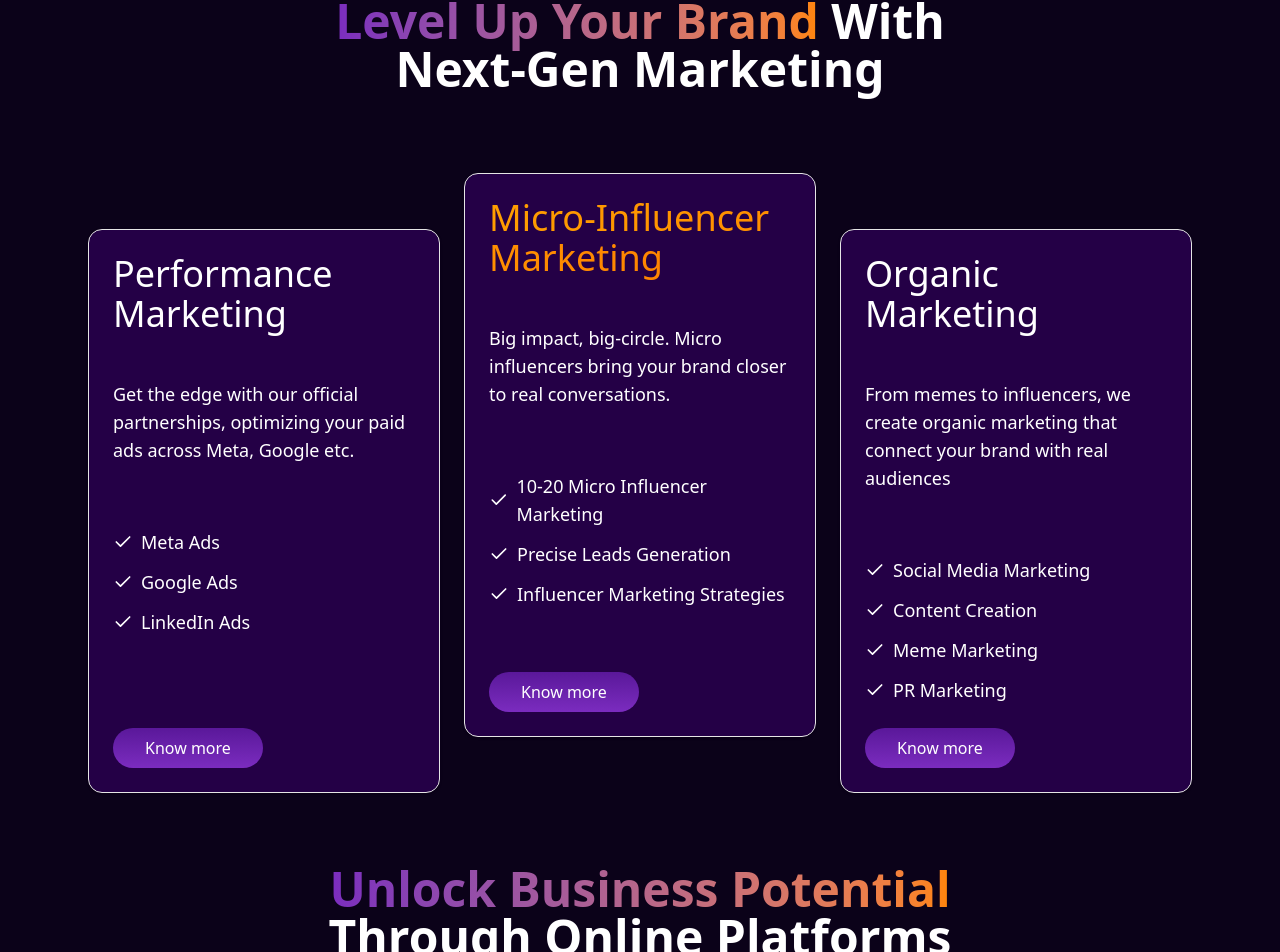
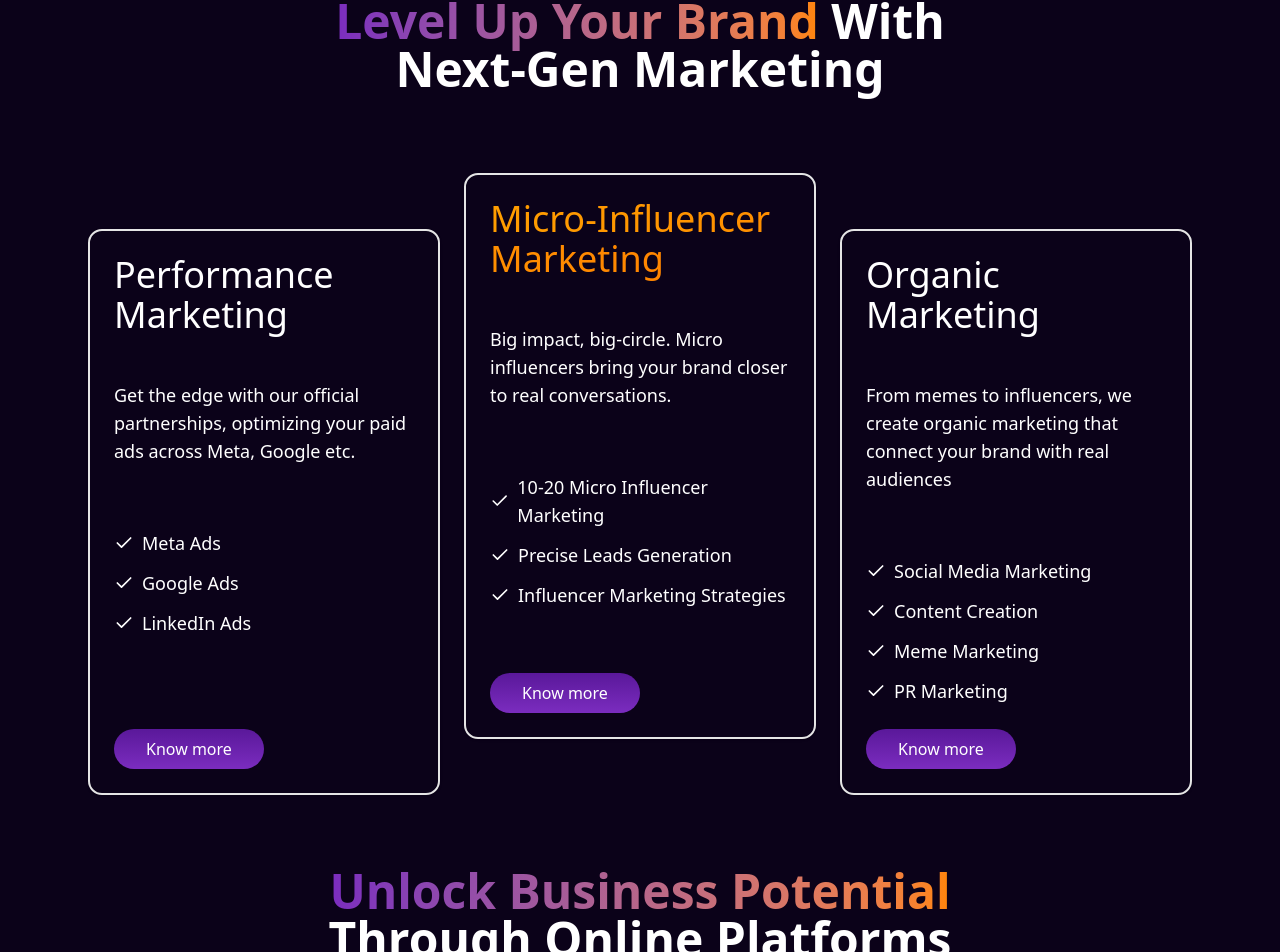
Before and after one commit to A-B-H-I-S-H-E-K-S-H-A-W/digital-marketing-website, a Next.js app: page / in a window 1280 px wide. Shown: the part 1175-2127 px from the top of the page. Built offline with nearby package versions, Linux system fonts and the light colour scheme.

Commit message:
UI Changes

```diff
--- a/src/components/ui/card.jsx
+++ b/src/components/ui/card.jsx
@@ -7,7 +7,7 @@
     <div
       data-slot="card"
       className={cn(
-        "bg-persian text-foreground flex flex-col gap-6 rounded-xl border py-6 shadow-sm",
+        "bg-main-background text-foreground flex flex-col gap-6 rounded-xl border-2 py-6 shadow-sm",
         className
       )}
       {...props}
```
